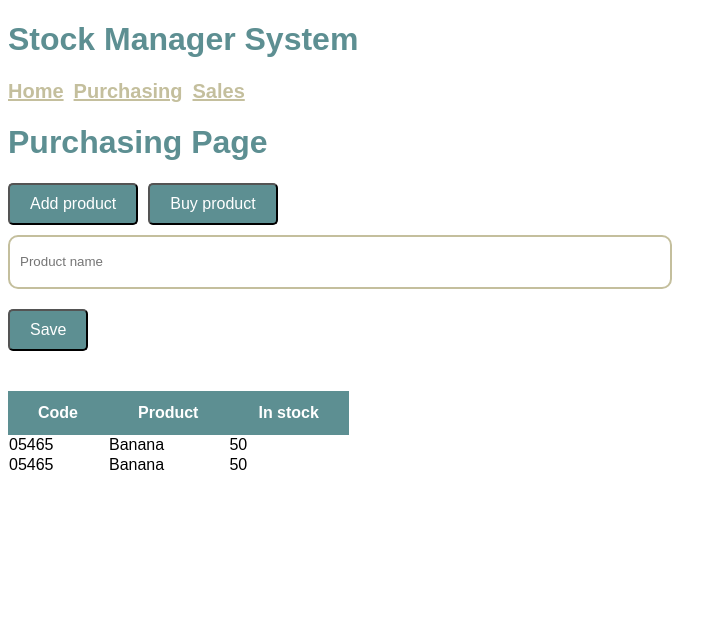
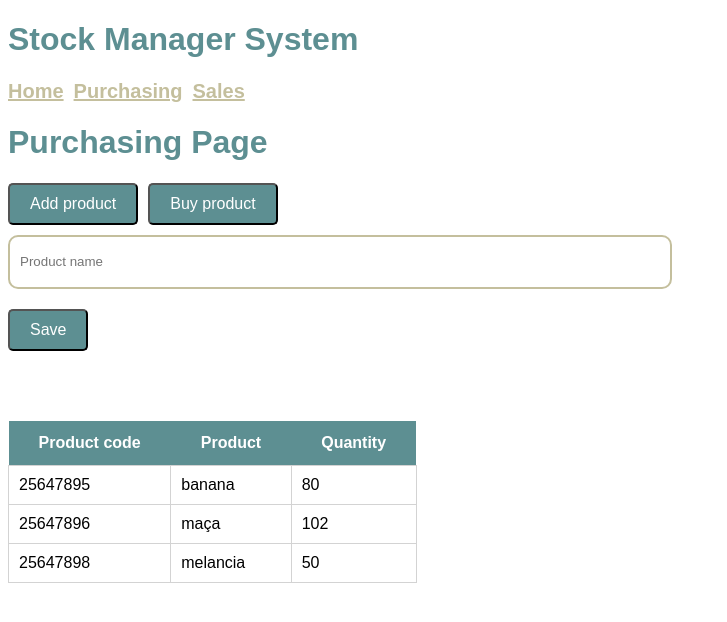
Before and after one commit to jorgeluizparra/vue3-typescript, a Vue app: page /purchasing in a window 1280 px wide. Shown: the top 622 px of the page, without its empty margins (0-727 px from the left). Built offline with nearby package versions, Linux system fonts and the light colour scheme.

Commit message:
New component: Table

```diff
--- a/src/App.vue
+++ b/src/App.vue
@@ -2,17 +2,20 @@
   <Header :header="header" />
   <Nav :pages="pages" />
   <router-view />
+  <Table :headers="table.headers" :items="table.data" />
 </template>
 
 <script lang="ts">
 import { defineComponent } from "vue";
 import { headerInterface } from "@/interfaces/header";
 import { navInterface } from "@/interfaces/nav";
+import { productVolumeInterface } from "./interfaces/productVolume";
 
 export default defineComponent({
   components: {
     Header: require("@/components/Header").default,
-    Nav: require("@/components/Nav").default
+    Nav: require("@/components/Nav").default,
+    Table: require('@/components/Table').default,
   },
   data() {
     return {
@@ -33,7 +36,40 @@ export default defineComponent({
           title: "Sales",
           route: "/sales"
         }
-      ] as navInterface[]
+      ] as navInterface[],
+      table: {
+        headers: [
+          {
+            text: "Product code",
+            value: "_id"
+          },
+          {
+            text: "Product",
+            value: "productName"
+          },
+          {
+            text: "Quantity",
+            value: "volume"
+          }
+        ],
+        data: [
+          {
+            _id: "25647895",
+            productName: "banana",
+            volume: "80"
+          },
+          {
+            _id: "25647896",
+            productName: "maça",
+            volume: "102"
+          },
+          {
+            _id: "25647898",
+            productName: "melancia",
+            volume: "50"
+          }
+        ] as productVolumeInterface[]
+      }
     };
   }
 });
--- a/src/components/Table.vue
+++ b/src/components/Table.vue
@@ -1,19 +1,20 @@
 <template>
     <table>
         <tr>
-            <th>Code</th>
-            <th>Product</th>
-            <th>In stock</th>
+            <th
+              v-for="(header, index) in headers"
+              :key="index">
+                {{header.text}}
+            </th>
         </tr>
-        <tr>
-            <td>05465</td>
-            <td>Banana</td>
-            <td>50</td>
-        </tr>
-        <tr>
-            <td>05465</td>
-            <td>Banana</td>
-            <td>50</td>
+        <tr
+          v-for="(item, index) in items"
+          :key="index">
+            <td
+              v-for="(header, index) in headers"
+              :key="index">
+                {{ item[header.value] }}
+              </td>
         </tr>
     </table>
 </template>
@@ -24,7 +25,12 @@ import { defineComponent } from 'vue'
 export default defineComponent({
     props: {
         headers: {
-            type: []
+            type: Array,
+            required: true
+        },
+        items: {
+            type: Array,
+            required: true
         }
     }
 });
@@ -41,5 +47,9 @@ table {
         color: white;
         padding: 13px 30px;
     }
+    td {
+        padding: 10px;
+        border: 1px solid lightgray;
+    }
 }
 </style>
--- /dev/null
+++ b/src/interfaces/productVolume.ts
@@ -0,0 +1,5 @@
+export interface productVolumeInterface {
+    _id: string;
+    productName: string;
+    volume: string;
+};
```
